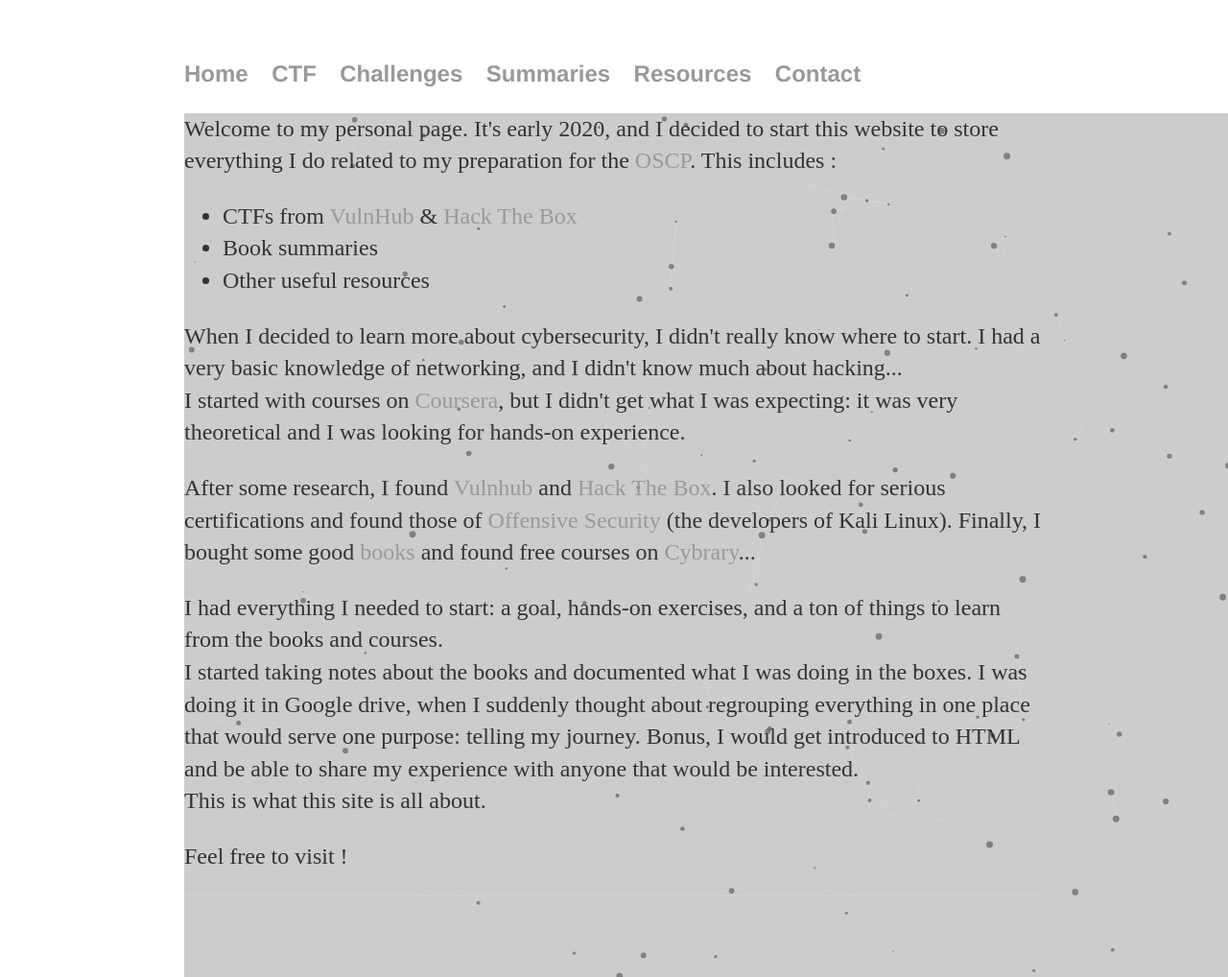
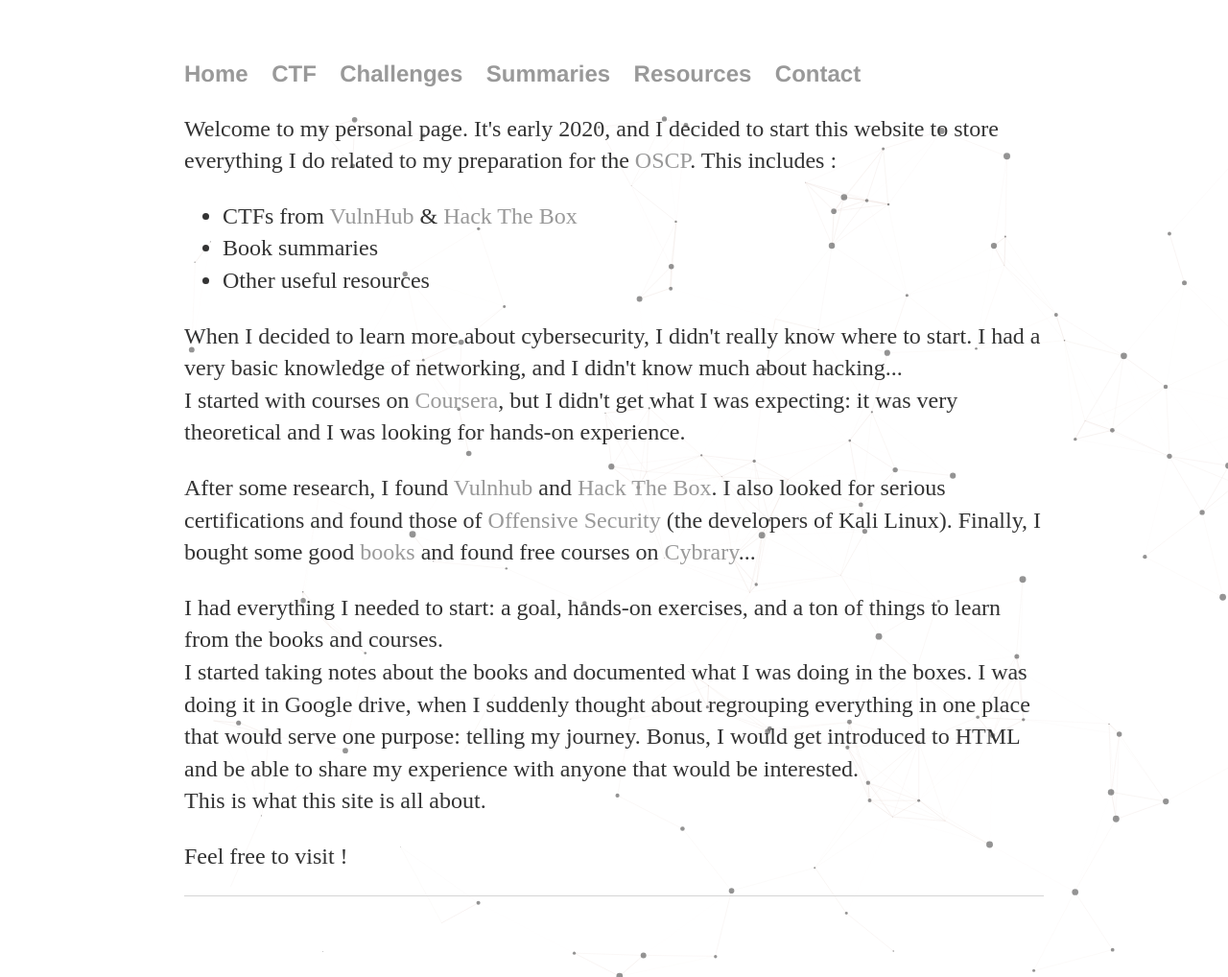
Before and after one commit to jsom1/jsom1.github.io, a Jekyll site: the page built from index.html, in a window 1280 px wide. Shown: the whole page at 96% size. Built offline with Jekyll 4.4.1, drawn with Linux system fonts in a browser that asks for light colours.

Commit message:
Update main.css

```diff
--- a/css/main.css
+++ b/css/main.css
@@ -120,12 +120,9 @@
  text-align:right;
 }
 
-#particles-js {
-    position: fixed;
+#particles-js canvas{
+    position: absolute;
     width: 100%;
     height: 100%;
     z-index: -1;
-    background-color: #ccc;
-    background-size: cover;
-    background-position: 50% 50%;
 }
```
